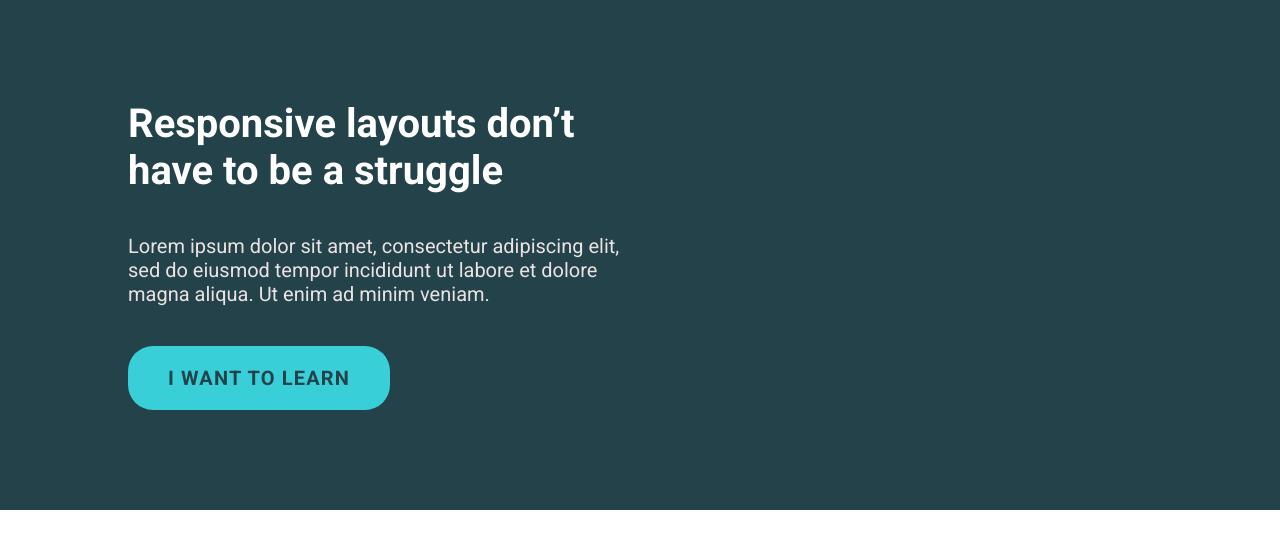
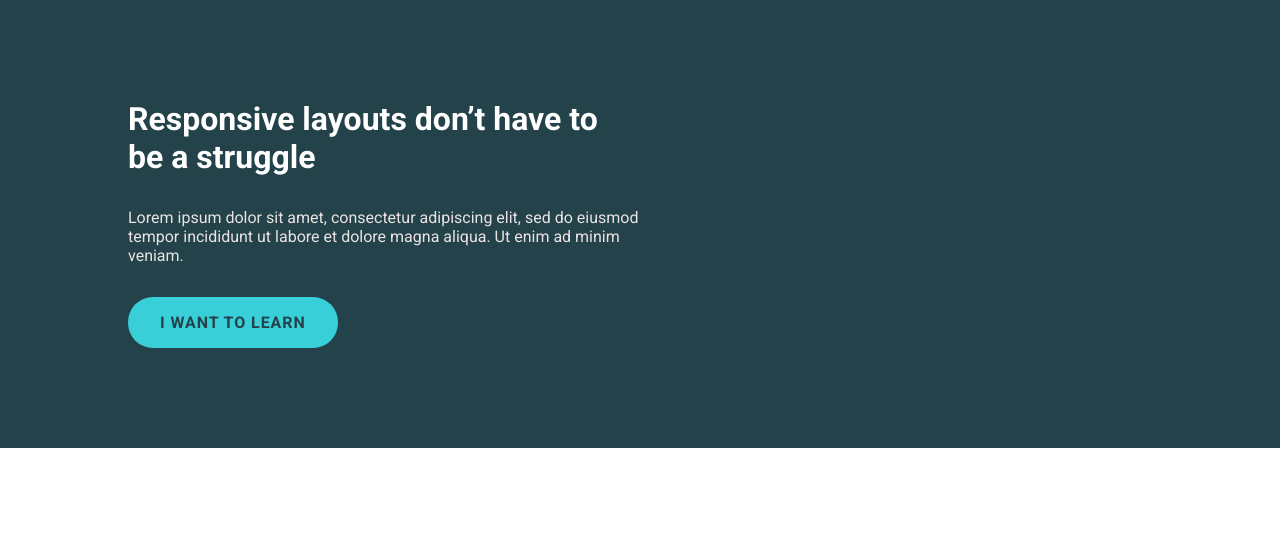
Before and after one commit to khazaddoom/Daily-CSS-Learning, a plain HTML site: page project-6/index.html in a window 1280 px wide. Drawn offline with Linux system fonts and the light colour scheme.

Commit message:
project-6 corrections

```diff
--- a/project-6/style.css
+++ b/project-6/style.css
@@ -32,12 +32,12 @@
         }
 
         h1 {
-            font-size: 2.5rem;
+            font-size: 2rem;
             color: white;
         }
 
         p {
-            font-size: 1.25rem;
+            font-size: 1rem;
             margin: 2em 0;
             color: #ebe3e3;
         }
@@ -51,7 +51,7 @@
             border-radius: 25px;
             font-weight: bold;
             letter-spacing: .1ch;
-            font-size: 1.25rem;
+            font-size: 1rem;
         }
 
         a:visited {
```
Also changed, not shown: project-6/index.html (+1 -0 lines).
